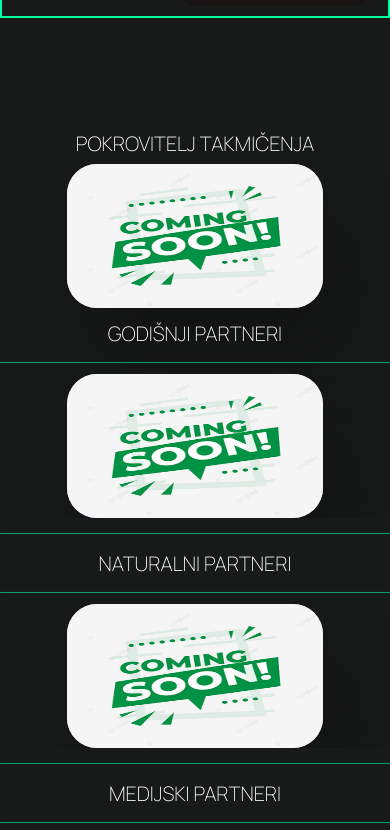
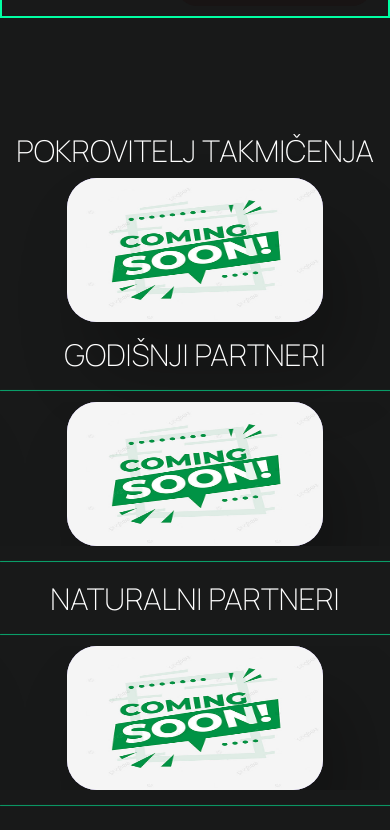
Before and after one commit to Nikola787/hzs-5.0, a React (Create React App) app: page /#/ in a window 390 px wide. Shown: the part 7124-7954 px from the top of the page. Built offline with nearby package versions, Linux system fonts and the light colour scheme.

Commit message:
ispravke

```diff
--- a/src/components/partneri/partneri.css
+++ b/src/components/partneri/partneri.css
@@ -85,7 +85,7 @@
     font-family: "Manrope";
     font-style: normal;
     font-weight: 200;
-    font-size: 30px;
+    font-size: 35px;
     color: #ffffff;
   }
 }
@@ -105,7 +105,7 @@
     font-family: "Manrope";
     font-style: normal;
     font-weight: 200;
-    font-size: 20px;
+    font-size: 30px;
     color: #ffffff;
   }
 }
--- a/src/components/prijava_tekst/prijavaT.css
+++ b/src/components/prijava_tekst/prijavaT.css
@@ -11,7 +11,7 @@
 }
 
 .prijavaT-box {
-  margin-top: 12%;
+  margin-top: 16%;
   width: 60%;
 
   background: linear-gradient(#181919, #181919) padding-box,
```
